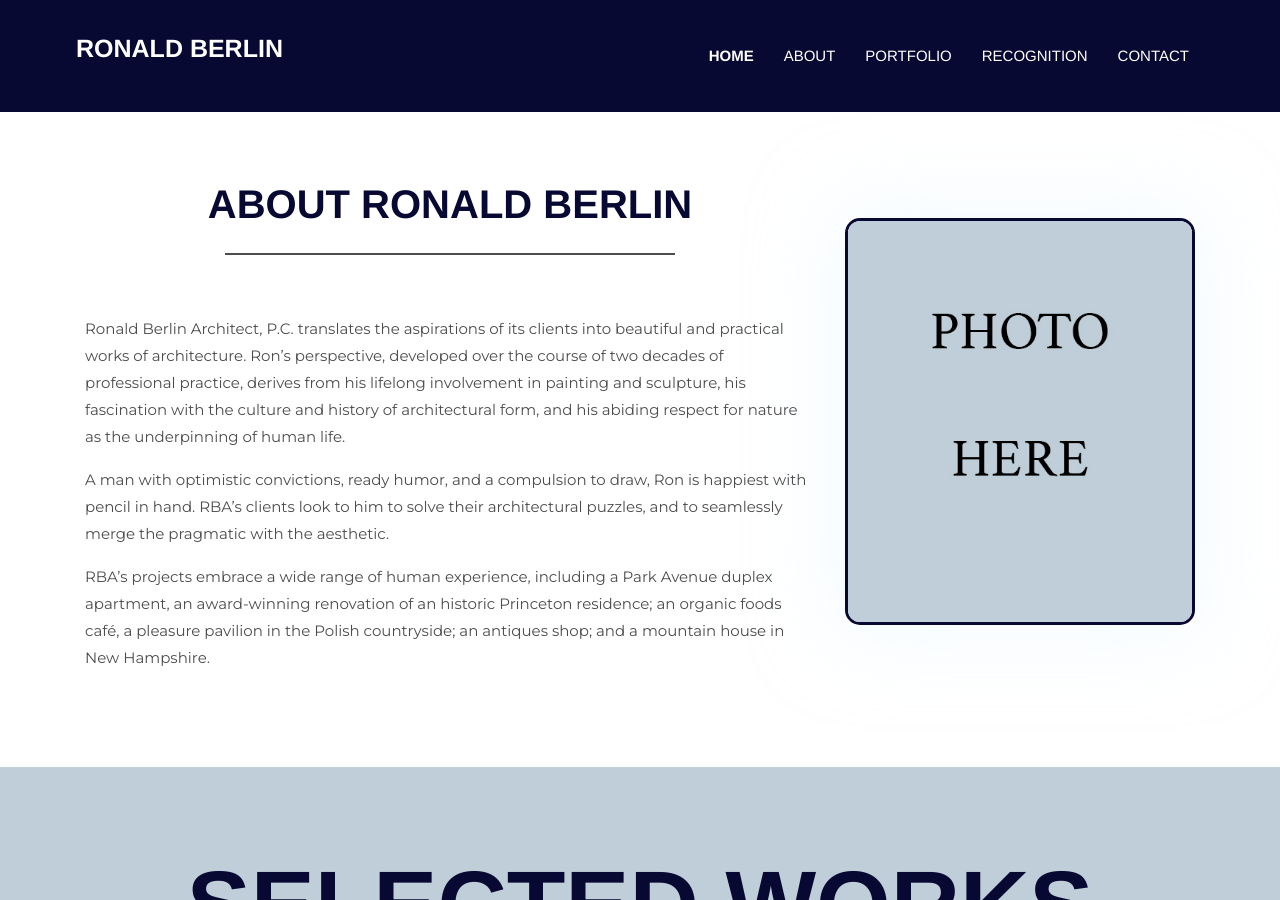
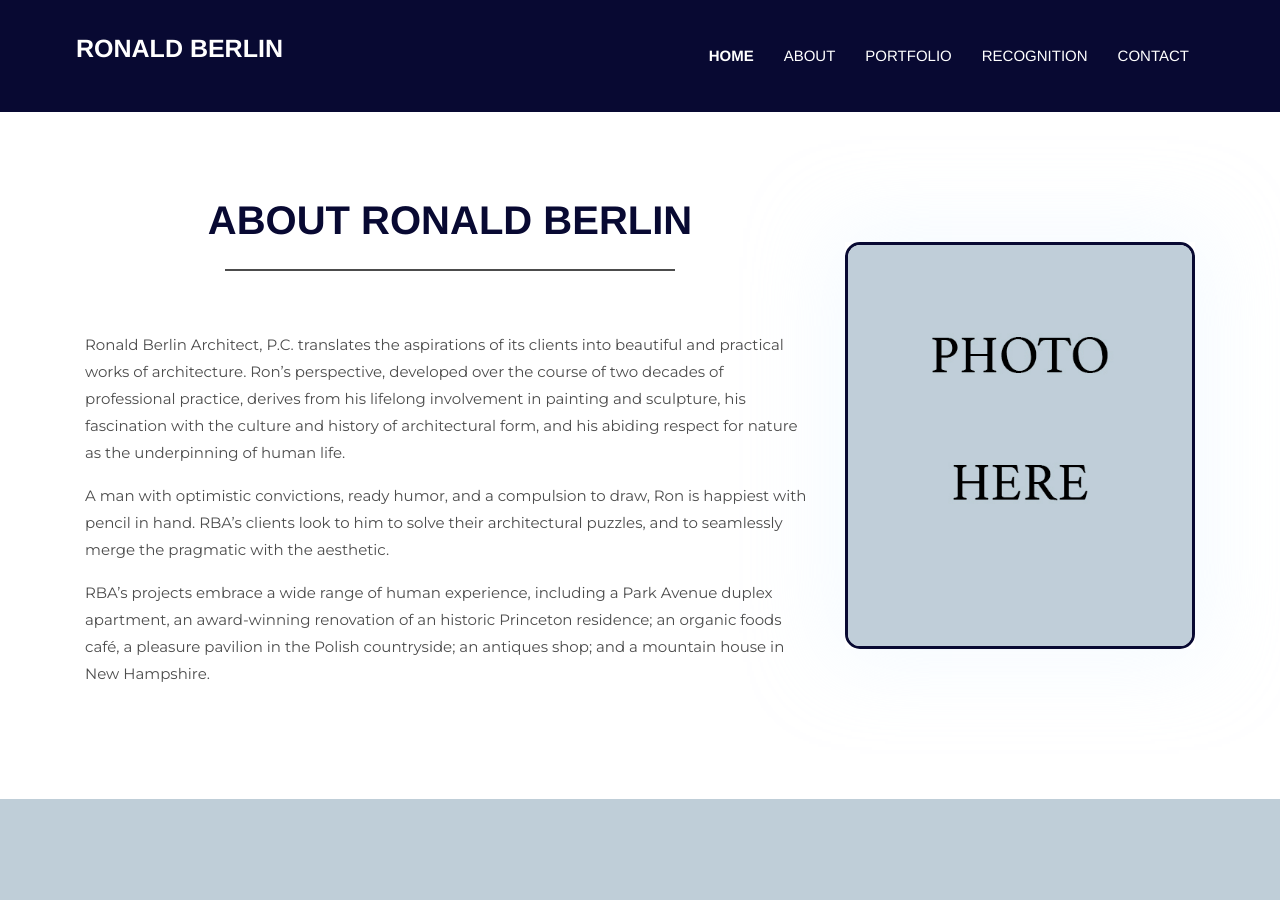
Before and after one commit to sofiamay/website-jekyll-ronaldberlin, a Jekyll site: the page built from _pages/about.md, in a window 1280 px wide and 900 px high. Built offline with Jekyll 4.4.1, drawn with Linux system fonts in a browser that asks for light colours; nearby versions of some CDN libraries; some web fonts are replaced.

Commit message:
Make image on about page more responsive

```diff
--- a/_layouts/about.html
+++ b/_layouts/about.html
@@ -23,15 +23,15 @@
 <!-- about -->
 <section class="section about-section top-section">
   <div class="container">
-    <div class="row">
-      <div class="col-md-8">
+    <div class="row justify-content-center">
+      <div class="col-md-8 my-3">
         <h3 class="small-title">About Ronald Berlin</h3>
         <hr class="small-title">
           <div id="intro">
             {{ content }}
           </div>
       </div>
-      <div class="col-md-4 text-center align-self-center">
+      <div class=" col-10 col-md-4 mt-3 text-center align-self-center">
         <div class="shadow-down mb-4">
           <img src="{{ site.baseurl }}/{{ page.image }}" alt="{{ page.author }}" class="img-fluid w-100 rounded-lg border-medium">
         </div>
```
